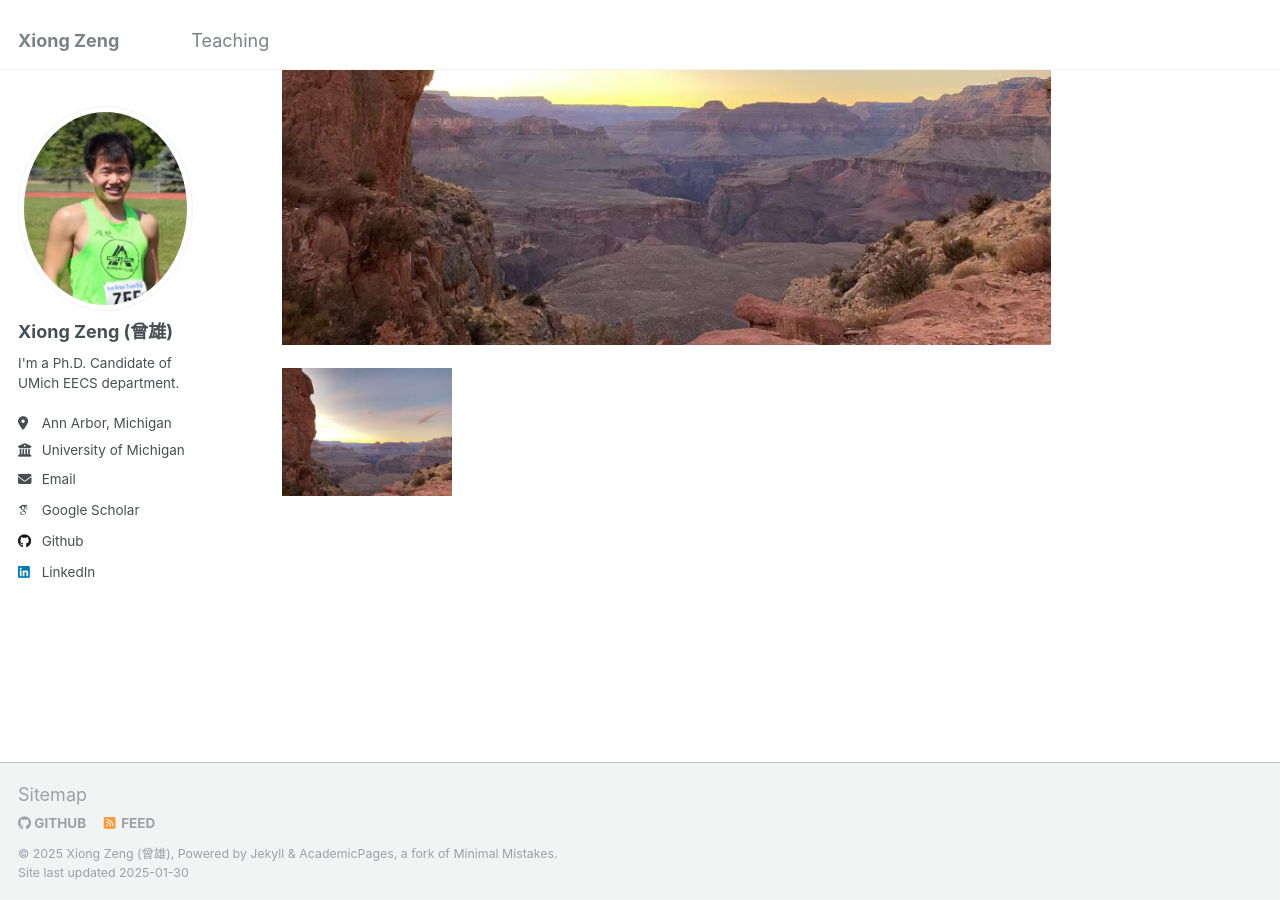
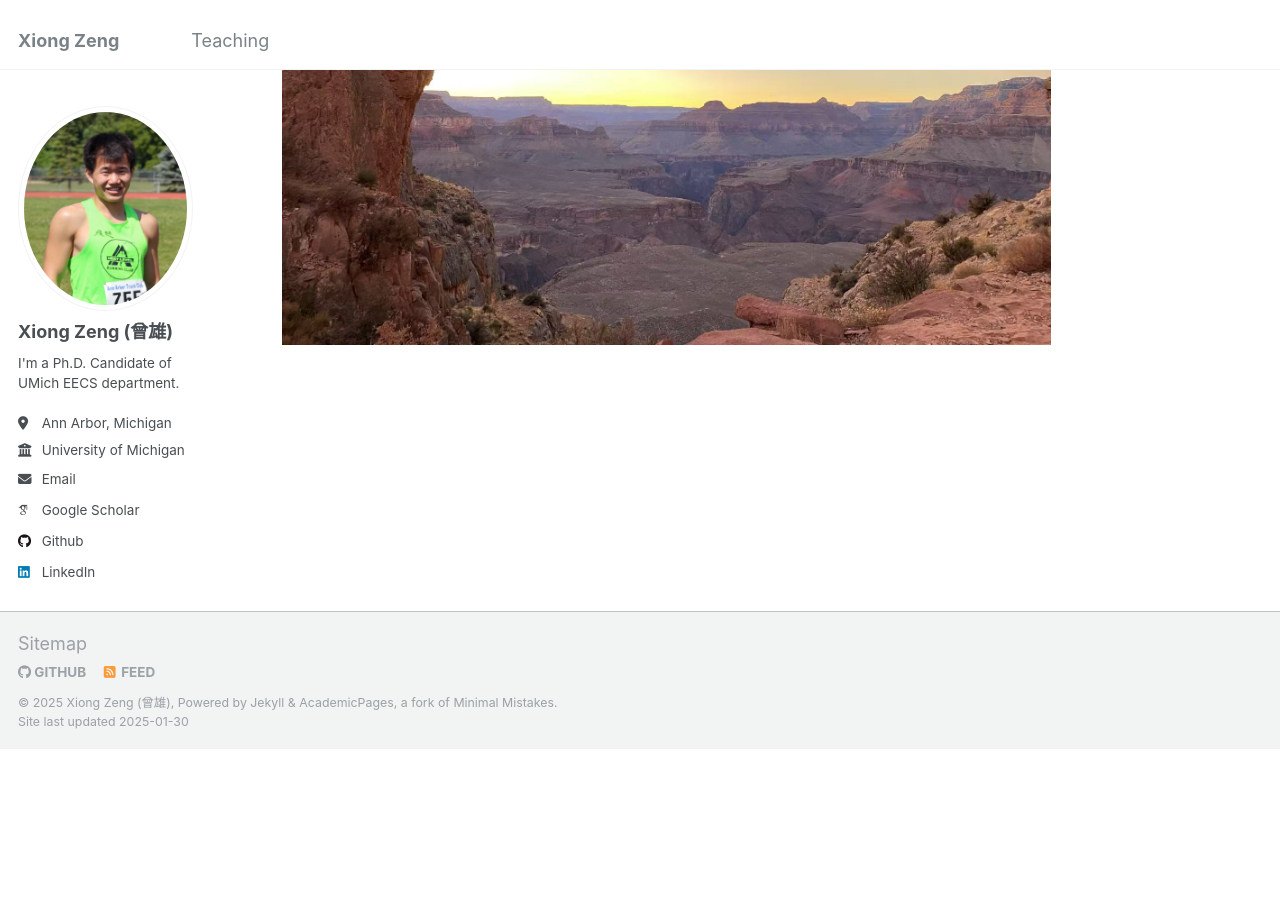
Before and after one commit to zengxiong111/zengxiong.github.io, a Jekyll site: the page built from _pages/about.md, in a window 1280 px wide and 900 px high, scrolled down 1435 px. Built offline with Jekyll 4.4.1, drawn with Linux system fonts in a browser that asks for light colours; some web fonts are replaced; after the commit the page ends 2184 px from its top, so only the background shows below that.

Commit message:
Update about.md

```diff
--- a/_pages/about.md
+++ b/_pages/about.md
@@ -36,6 +36,5 @@
 
 English version of the above famous Chinese quotes (by ChatGPT): "A scholar must cultivate broad-mindedness and resilience, as the responsibilities are heavy and the journey is long. Without detachment, one cannot clarify one's aspirations; without tranquility, one cannot reach far. From people, for people."
 
-![Markdown Logo](https://github.com/zengxiong111/zengxiong.github.io/blob/master/files/grand_canyon.jpg "Grand Canyon")
 
-<img src="https://github.com/zengxiong111/zengxiong.github.io/blob/master/files/grand_canyon.jpg" alt="Grand Canyon" width="170" height="120" />
+<img src="https://github.com/zengxiong111/zengxiong.github.io/blob/master/files/grand_canyon.jpg" alt="Grand Canyon" width="170*2" height="120*2" />
```
